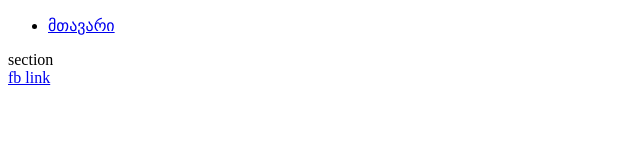
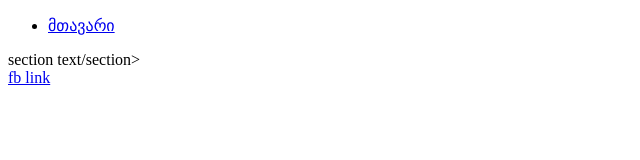
Before and after one commit to NokaK/lesson5-github2-, a plain HTML site: page index.html in a window 1280 px wide. Shown: the whole page, without its empty margins (0-640 px from the left). Drawn offline with Linux system fonts and the light colour scheme.

Commit message:
update section

```diff
--- a/index.html
+++ b/index.html
@@ -14,7 +14,7 @@
 			</ul>
 		</nav>
 	</header>
-	<section>section</section>
+	<section>section text/section>
 	<footer>
 		<a href="#">fb link</a>
 	</footer>
```
